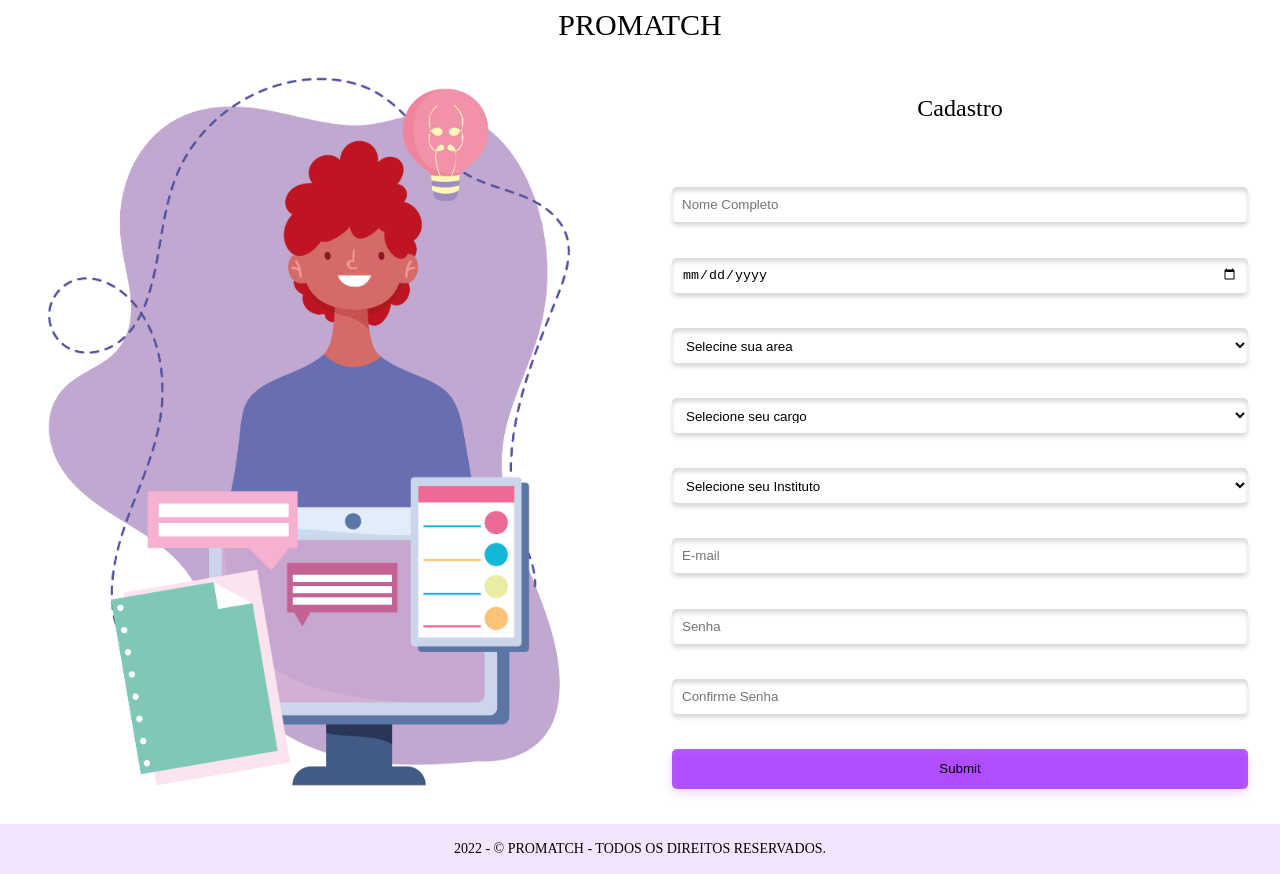
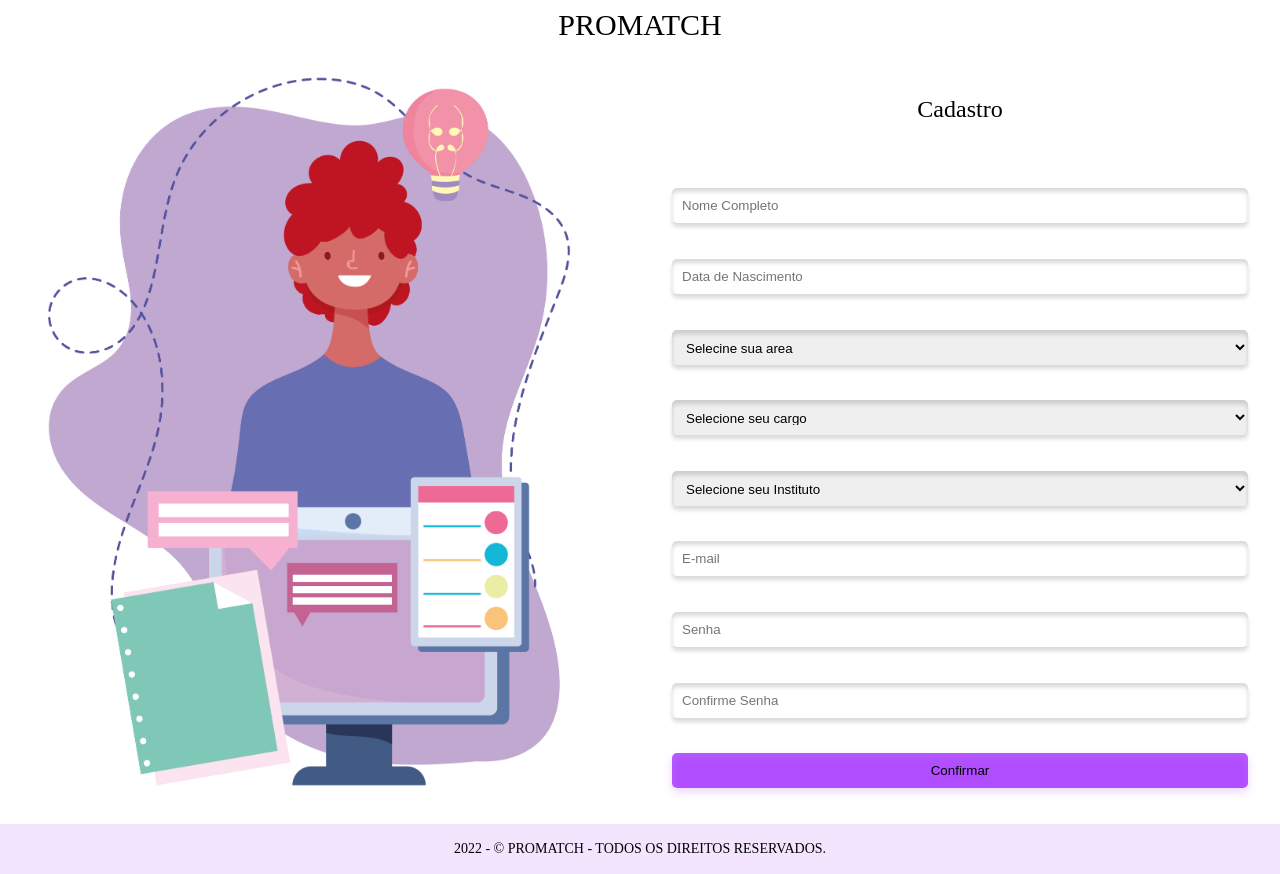
Before and after one commit to GabrieldosSantosOliveira/projeto-0, a Next.js app: page /posts/cadastro in a window 1280 px wide. Built offline with nearby package versions, Linux system fonts and the light colour scheme; a web font is replaced by a local one.

Commit message:
Deletado um arquivo e melhorada a estilização dos formularios e iniciada a validação

```diff
--- a/components/Cadastro.js
+++ b/components/Cadastro.js
@@ -7,15 +7,15 @@ const institution = [{ "nome": "Instituto Federal de Educação, Ciência e Tecn
 { "nome": "Instituto Federal de Educação, Ciência e Tecnologia do Rio Grande do Sul", "sigla": "IFRS" }, { "nome": "Instituto Federal de Educação, Ciência e Tecnologia Farroupilha", "sigla": "IFFarroupilha" }, { "nome": "Instituto Federal de Educação, Ciência e Tecnologia Sul-Rio-Grandense", "sigla": "IFSUL" }, { "nome": "Instituto Federal de Educação, Ciência e Tecnologia do Paraná", "sigla": "IFPR" }, { "nome": "Instituto Federal de Educação, Ciência e Tecnologia de Santa Catarina", "sigla": "IFSC" }, { "nome": "Instituto Federal de Educação, Ciência e Tecnologia Catarinense", "sigla": "IFC" }]
 
 const instituto = institution.map(valor => {
-    return <option value={valor.sigla}>{valor.nome}</option>
+    return <option value={valor.sigla} key={valor.sigla}>{valor.nome}</option>
 })
 const profissao = ["Engenharia Agrícola", "Sistemas de Informação", "Física,Zootecnia", "Análise e Desenvolvimento de Sistemas",
     "Português", "Letras", "Matemática", "Análise de Sistemas", "Agronomia", "Educação Física", "Geografia", "Ciências Sociais",
     "Ciência da Computação", "Tecnologia de Processamento de Dados", "Filosofia", "Ciências Biológicas", " Artes Visuais", "Informática/Desenvolvimento Web",
     "Agricultura", "Letras (habilitação em Português/Espanhol)", "História", " Ciências Agrárias/Fitotecnia", "Ciências Agrárias", "Química",
-    "Português/Inglês", "Análise de Sistemas", "Administração", "Engenharia de Computação"];
+    "Português/Inglês", "Administração", "Engenharia de Computação"];
 const select = profissao.map(valor => {
-    return <option value={valor}>{valor}</option>
+    return <option value={valor} key={valor}>{valor}</option>
 })
 
 
@@ -23,54 +23,60 @@ export default function Cadastro() {
 
     const [formValue, setFormValue] = useState({})
 
-    const handleSubmite = (e) => {
+    const handleInputChange = (e) => {
         const { name, value } = e.target;
         setFormValue({ ...formValue, [name]: value });
     }
 
-
+console.log(formValue)
 
     // const [nome,setNome] = useState('')
     // const NomeCompleto=(e) =>{
     //    setNome(e.target.value)
-    // }
-    // const handleSubmite = (e) => {
-    //     e.preventDefault()
-    //     const formData = new FormData(e.target)
-    //     const data = Object.fromEntries(formData)
-    //     console.log(data);''
-    // }
+   // }
+
+    const handleSubmite = (e) => {
+        e.preventDefault()
+        const formData = new FormData(e.target)
+        const data = Object.fromEntries(formData)
+        console.log(data);''
+    }
+
 
     return (
         <>
 
             <form onSubmit={handleSubmite} className={styles.container}>
                 <div>Cadastro</div>
-                <input type="text" name="username" required aria-label="Nome Completo" placeholder='Nome Completo' onChange={handleSubmite} value={formValue.username || ''} />
-                <input type="date" name="date" required aria-label="Data de Nascimento" onChange={handleSubmite} value={formValue.date || ''} />
+                <input type="text" name="username" required aria-label="Nome Completo" placeholder='Nome Completo' onChange={handleInputChange} value={formValue.username || ''} />
+                <input type="text" name="date" required placeholder='Data de Nascimento' aria-label="Data de Nascimento" onChange={handleInputChange} value={formValue.date || '' } />
 
-                <select name='office' onChange={handleSubmite} value={formValue.office || ''}>
+                <select name='office' onChange={handleInputChange} value={formValue.office || ''}>
 
-                    <option selected hidden>Selecine sua area</option>
+                    <option hidden>Selecine sua area</option>
                     <option value="Estudante">Estudante</option>
                     <option value="Professor">Professor</option>
+
                 </select>
 
-                <select name='area' onChange={handleSubmite} value={formValue.area || ''}>
-                    <option selected hidden>Selecione seu cargo</option>
+                <select name='area' onChange={handleInputChange} value={formValue.area || ''}>
+                    <option value="cargo" hidden>Selecione seu cargo</option>
+
                     {select}
                 </select>
-                <select name='institution' onChange={handleSubmite} value={formValue.institution || ''}>
-                    <option selected hidden>Selecione seu Instituto</option>
+                <select name='institution' onChange={handleInputChange} value={formValue.institution || ''}>
+                    <option value="cargo" hidden>Selecione seu Instituto</option>
 
                     {instituto}
+
                 </select>
-                <input type="email" name="email" required aria-label="E-mail" placeholder='E-mail' onChange={handleSubmite} value={formValue.email || ''} />
-                <input type="password" name="password" required aria-label="Senha " placeholder='Senha' onChange={handleSubmite} value={formValue.password || ''} />
-                <input type="password" name="confirme" required aria-label="Confirme Senha" placeholder='Confirme Senha' onChange={handleSubmite} value={formValue.confirme || ''} />
+                <input type="email" name="email" required aria-label="E-mail" placeholder='E-mail' onChange={handleInputChange} value={formValue.email || ''} />
+                <input type="password" name="password" required aria-label="Senha " placeholder='Senha' onChange={handleInputChange} value={formValue.password || ''} />
+                <input type="password" name="confirme" required aria-label="Confirme Senha" placeholder='Confirme Senha' onChange={handleInputChange} value={formValue.confirme || ''} />
 
-                <button type="submit">Submit</button>
+                <button type="submit">Confirmar</button>
             </form>
+
         </>
-    )
+    );
 }
--- a/components/cadastro.module.css
+++ b/components/cadastro.module.css
@@ -8,42 +8,33 @@
     align-items: center;
 }
 
-.container div{
+.container input,
+.container button,
+.container select {
+    height: 35px;
+    width: 90%;
+    padding: 10px;
+    border: none;
+    border-radius: 5px;
+}
+
+.container div {
     text-align: center;
     font-size: 24px;
     margin-bottom: 30px;
     margin-top: 10px;
 }
+
 .container input {
-    border: none;
     box-shadow: 0px 4px 4px rgba(0, 0, 0, 0.15), inset 0px 4px 4px rgba(0, 0, 0, 0.15);
-    border-radius: 5px;
-    height: 35px;
-    width: 90%;
-    padding: 10px;
-
 }
 
 .container button {
-    border: none;
-    background: #FFFFFF;
     filter: drop-shadow(0px 4px 4px rgba(143, 0, 255, 0.25));
     background: rgba(143, 0, 255, 0.64);
-    border-radius: 5px;
-    height: 40px;
-    width: 90%;
-    padding: 10px;
-
-
 }
 
 .container select {
-    border: none;
-    background: #FFFFFF;
     box-shadow: 0px 4px 4px rgba(0, 0, 0, 0.15), inset 0px 4px 4px rgba(0, 0, 0, 0.15);
-    border-radius: 5px;
-    height: 35px;
-    width: 90%;
-    padding: 10px;
 
 }
--- a/components/login.module.css
+++ b/components/login.module.css
@@ -1,5 +1,33 @@
-.container{
+.container {
     grid-area: aside;
     display: flex;
     flex-direction: column;
+    justify-content: space-around;
+    height: 30%;
+    align-items: center;
 }
+
+.container input {
+    border: none;
+    box-shadow: 0px 4px 4px rgba(0, 0, 0, 0.15), inset 0px 4px 4px rgba(0, 0, 0, 0.15);
+    border-radius: 5px;
+    height: 35px;
+    width: 90%;
+    padding: 10px;
+}
+
+.container button {
+    border: none;
+    background: #FFFFFF;
+    filter: drop-shadow(0px 4px 4px rgba(143, 0, 255, 0.25));
+    background: rgba(143, 0, 255, 0.64);
+    border-radius: 5px;
+    height: 40px;
+    width: 90%;
+    padding: 10px;
+}
+
+.container div {
+    margin: 0 auto;
+    font-family: Inter;
+}
--- a/pages/posts/cadastro.js
+++ b/pages/posts/cadastro.js
@@ -13,6 +13,7 @@ export default function cadastro() {
                 alt='Cadastro'
                 width={1302.6}
                 height={1575.6}
+                priority
             />
             <Cadastro />
             <Footer />
--- a/styles/Home.module.css
+++ b/styles/Home.module.css
@@ -1,6 +1,6 @@
 .container {
   display: grid;
-  grid-template-rows: 50px 1fr 1fr 50px;
+  grid-template-rows: 50px  1fr 50px;
   grid-template-columns: 1fr 1fr;
   grid-template-areas: 'header header'
   'mean aside'
```
Also changed, not shown: styles/globals.css (+16 -0 lines), 1 other file (tests, documents, lock files or other folders).
